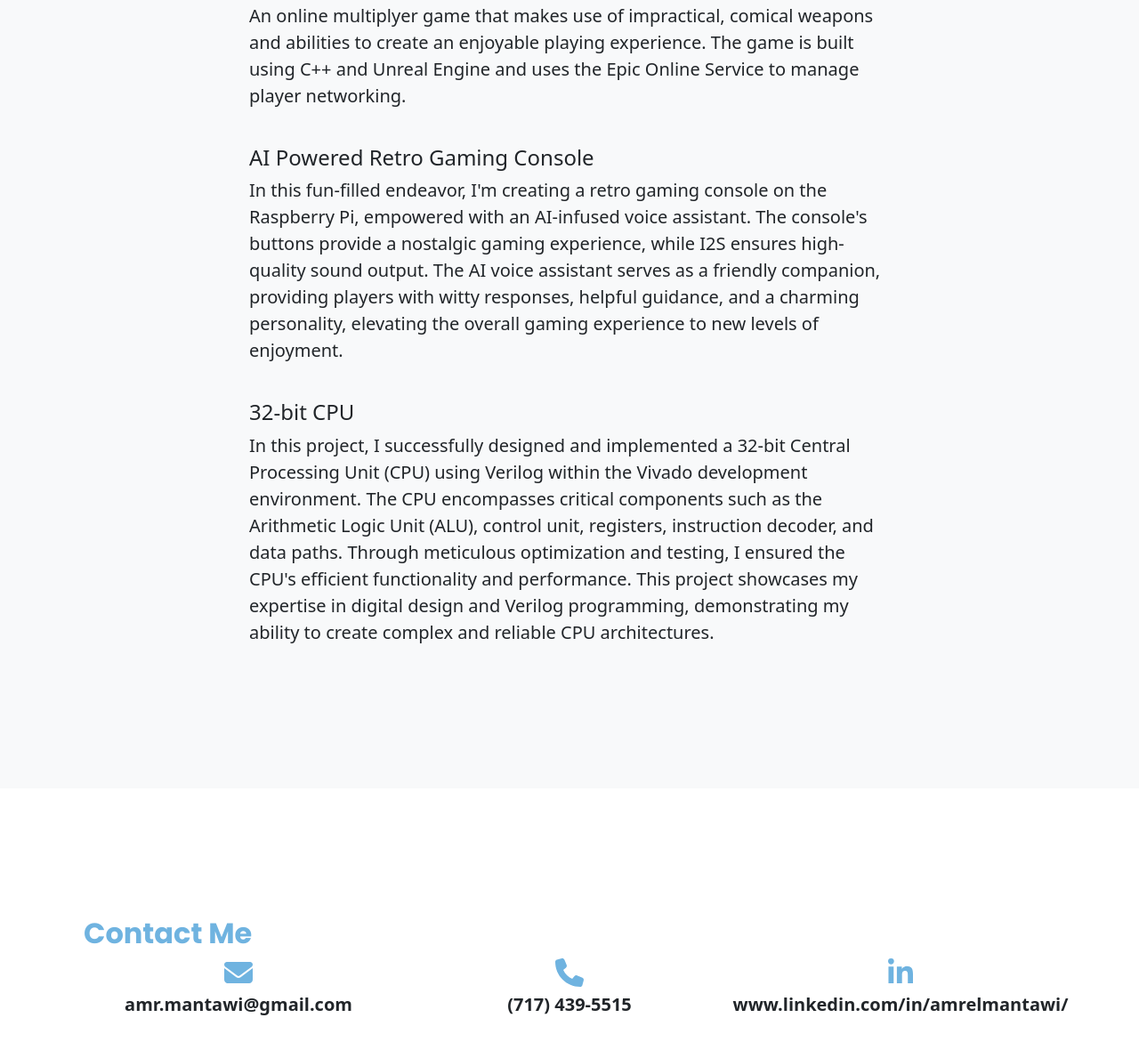
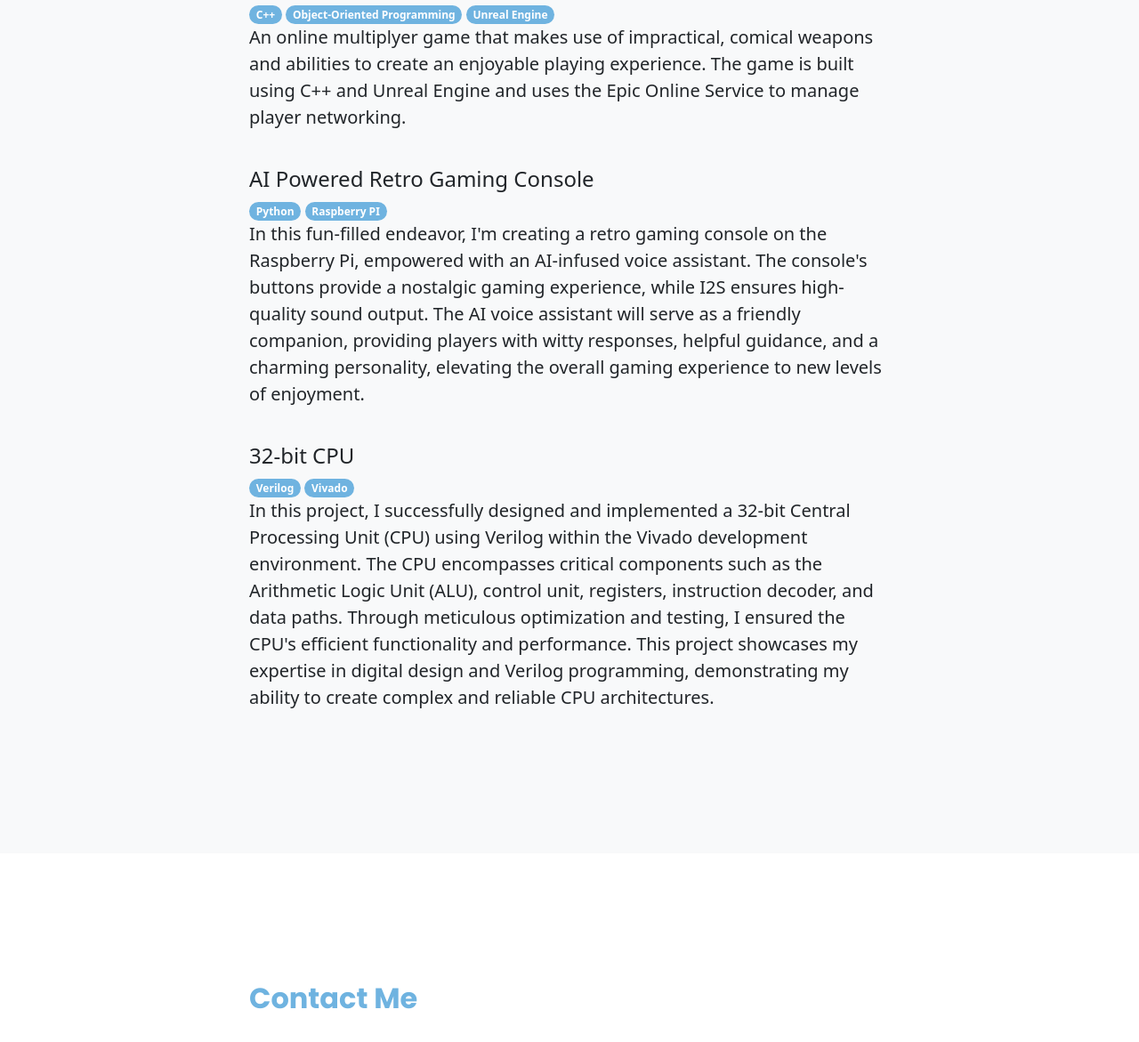
Before and after one commit to AmrMantawi/AmrMantawi.github.io, a plain HTML site: page index.html in a window 1280 px wide. Shown: the part 1629-2800 px from the top of the page at 89% size. Drawn offline with nearby package versions, Linux system fonts and the light colour scheme.

Commit message:
Minor Fixes

```diff
--- a/index.html
+++ b/index.html
@@ -39,7 +39,7 @@
                     </div>
                     <div class="col-md-6 d-flex flex-column align-items-center">
                         <h1 class="fw-bolder"> &lt;/<span class="auto-type"></span>&gt; </h1>
-                        <h5>@ PENN STATE</h5>
+                        <h5>STUDENT @ PENN STATE</h5>
                         <!--<a class="btn btn-lg btn-light" href="#about">Start scrolling!</a>-->
                     </div>
                 </div>
@@ -61,7 +61,7 @@
                 <div class="row gx-4 justify-content-center">
                     <div class="col-lg-8">
                         <h2>About Me</h2>
-                        <div><p class="lead">Hi there! My name is Amr, and I'm a computer engineering student at Penn State with a minor in physics. I have a passion for CPU and memory design, and I'm always looking for ways to deepen my knowledge in this area. <br> <br>Throughout my academic career, I have developed a strong foundation in programming and software development, with a particular talent for C++ and Python. I have experience working with a variety of programming languages and tools, and I'm always eager to learn more. <br> <br> When I'm not studying or working on projects, you can usually find me drawing, watching a show, or trying out new recipes in the kitchen. I'm excited to see where my career in computer engineering takes me, and I'm always looking for new opportunities to learn and grow. Thanks for taking the time to learn a little more about me!</p></div>
+                        <div><p class="lead">Hi there! My name is Amr, and I'm a Schreyer Honors Student at Pennsylvania State University majoring in Computer Engineering and minoring in Physics. I have a passion for programming and hardware design. <br> <br>Throughout my academic career, I have developed a strong foundation in programming and software development, with a particular talent for C/C++, Verilog, and Python, and have written a variety of code. I try to apply what I learn in class through creative projects that fuel my interests. <br> <br> When I'm not studying or working on projects, you can usually find me drawing, watching a show, or trying out new recipes in the kitchen. I'm excited to see where my career in computer engineering takes me, and I'm always looking for new opportunities to learn and grow.</p></div>
                     </div>
                     <!--<a class="btn btn-lg btn-dark" href="#about">Start scrolling!</a>-->
                     <div class="text-center mt-4">
@@ -81,53 +81,53 @@
                         <h2>My Projects</h2>
                         <br>
                         <h4>FPS Multiplayer Game</h4>
+                        <div class="badge bg-primary rounded-pill ">C++</div>
+                        <div class="badge bg-primary rounded-pill ">Object-Oriented Programming</div>
+                        <div class="badge bg-primary rounded-pill ">Unreal Engine</div>
                         <p class="lead">An online multiplyer game that makes use of impractical, comical weapons and abilities to create an enjoyable playing experience. The game is built using C++ and Unreal Engine and uses the Epic Online Service to manage player networking.</p>
+
                         <br>
                         <h4>AI Powered Retro Gaming Console</h4>
-                        <p class="lead">In this fun-filled endeavor, I'm creating a retro gaming console on the Raspberry Pi, empowered with an AI-infused voice assistant. The console's buttons provide a nostalgic gaming experience, while I2S ensures high-quality sound output. The AI voice assistant serves as a friendly companion, providing players with witty responses, helpful guidance, and a charming personality, elevating the overall gaming experience to new levels of enjoyment.</p>
+                        <div class="badge bg-primary rounded-pill ">Python</div>
+                        <div class="badge bg-primary rounded-pill ">Raspberry PI</div>
+                        <p class="lead">In this fun-filled endeavor, I'm creating a retro gaming console on the Raspberry Pi, empowered with an AI-infused voice assistant. The console's buttons provide a nostalgic gaming experience, while I2S ensures high-quality sound output. The AI voice assistant will serve as a friendly companion, providing players with witty responses, helpful guidance, and a charming personality, elevating the overall gaming experience to new levels of enjoyment.</p>
                         <br>
                         <h4>32-bit CPU</h4>
+                        <div class="badge bg-primary rounded-pill ">Verilog</div>
+                        <div class="badge bg-primary rounded-pill ">Vivado</div>
                         <p class="lead">In this project, I successfully designed and implemented a 32-bit Central Processing Unit (CPU) using Verilog within the Vivado development environment. The CPU encompasses critical components such as the Arithmetic Logic Unit (ALU), control unit, registers, instruction decoder, and data paths. Through meticulous optimization and testing, I ensured the CPU's efficient functionality and performance. This project showcases my expertise in digital design and Verilog programming, demonstrating my ability to create complex and reliable CPU architectures.</p>
                     </div>
                 </div>
             </div>
         </section>
 
-        <section  id="contact">
+        <section id="contact">
             <div class="container px-4">
                 <div class="row gx-4 justify-content-center">
-                    <div class="col-lg-4">
+                    <div class="col-lg-8">
                         <h2>Contact Me</h2>
-                        <div class="row align-items-center">
-                            <div class="col-md-12 d-flex flex-column align-items-center">
+                        <div class="row justify-content-center">
+                            <div class="col-lg-4 text-center">
+                                <br>
                                 <i class="fa-solid fa-envelope" style="color: #6fb3e0; font-size: 2em;"></i>
                                 <h5 class="fw-bolder mt-2"><a href="mailto:amr.mantawi@gmail.com" class="contact-link">amr.mantawi@gmail.com</a></h5>
                             </div>
-                        </div>
-                    </div>
-                    <div class="col-lg-4">
-                        <h2>&nbsp;</h2>
-                        <div class="row align-items-center">
-                            <div class="col-md-12 d-flex flex-column align-items-center">
+                            <div class="col-lg-4 text-center">
+                                <br>
                                 <i class="fa-solid fa-phone" style="color: #6fb3e0; font-size: 2em;"></i>
-                                <a href="tel:+17174395515" class="contact-link"><h5 class="fw-bolder mt-2">(717) 439-5515</h5></a>
+                                <h5 class="fw-bolder mt-2"><a href="tel:+17174395515" class="contact-link">(717) 439-5515</a></h5>
                             </div>
-                        </div>
-                    </div>
-                    <div class="col-lg-4">
-                        <h2>&nbsp;</h2>
-                        <div class="row align-items-center">
-                            <div class="col-md-12 d-flex flex-column align-items-center">
+                            <div class="col-lg-4 text-center">
+                                <br>
                                 <i class="fa-brands fa-linkedin-in" style="color: #6fb3e0; font-size: 2em;"></i>
-                                <a href="https://www.linkedin.com/in/amrelmantawi/" class="contact-link"><h5 class="fw-bolder mt-2">www.linkedin.com/in/amrelmantawi/</h5></a>
+                                <h5 class="fw-bolder mt-2"><a href="https://www.linkedin.com/in/amrelmantawi/" class="contact-link">linkedin.com/in/amrelmantawi/</a></h5>
                             </div>
                         </div>
                     </div>
                 </div>
             </div>
+        </section>
 
-
-        </section>
         <!-- Footer-->
         <footer class="py-5 bg-dark">
             <div class="container px-4"><p class="m-0 text-center text-white">Thanks for taking the time to learn more about me :)</p></div>
```
Also changed, not shown: css/styles.css.
